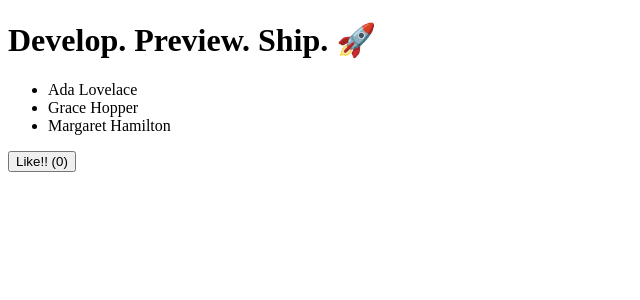
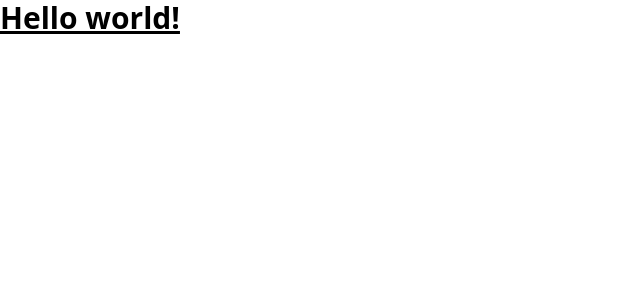
Before and after one commit to UTSCCSCC01/finalprojectf22-tappedin, a Next.js app in the folder tappedin-app/: page / in a window 1280 px wide. Shown: the top 300 px of the page, without its empty margins (0-640 px from the left). Built offline with nearby package versions, Linux system fonts and the light colour scheme.

Commit message:
[TAP-28] Added Tailwind

```diff
--- /dev/null
+++ b/tappedin-app/postcss.config.js
@@ -0,0 +1,6 @@
+module.exports = {
+  plugins: {
+    tailwindcss: {},
+    autoprefixer: {},
+  },
+}
--- /dev/null
+++ b/tappedin-app/src/pages/_app.tsx
@@ -0,0 +1,8 @@
+import '../styles/globals.scss'
+
+
+function MyApp({ Component, pageProps }) {
+  return <Component {...pageProps} />
+}
+
+export default MyApp
--- a/tappedin-app/src/pages/index.tsx
+++ b/tappedin-app/src/pages/index.tsx
@@ -1,39 +1,14 @@
 // index.html
-import { useState } from "react";
-
-function Header({ title })
-{
-    return <h1>{title ? title : "Default title"}</h1>;
-}
 
 export default function HomePage()
 {
-    const names = [ "Ada Lovelace", "Grace Hopper", "Margaret Hamilton" ];
-
-    const [ likes, setLikes ] = useState(0);
-
-    function handleClick()
-    {
-        setLikes(likes + 1);
-        fetch("http://localhost:3001/v1", {
-            method: "POST",
-            headers: {
-                "Content-Type": "application/json"
-            },
-            body: JSON.stringify({ "numLikes": likes })
-        });
-    }
 
     return (
         <div>
-            <Header title="Develop. Preview. Ship. 🚀" />
-            <ul>
-                {names.map((name) => (
-                    <li key={name}>{name}</li>
-                ))}
-            </ul>
+            <h1 className="text-3xl font-bold underline">
+            Hello world!
+            </h1>
+        </div>
 
-            <button onClick={handleClick}>Like!! ({likes})</button>
-        </div>
-    );
+      );
 }
--- /dev/null
+++ b/tappedin-app/src/styles/globals.scss
@@ -0,0 +1,3 @@
+@tailwind base;
+@tailwind components;
+@tailwind utilities;
--- /dev/null
+++ b/tappedin-app/tailwind.config.js
@@ -0,0 +1,12 @@
+/** @type {import('tailwindcss').Config} */
+module.exports = {
+  content: [
+    "./src/pages/**/*.{js,ts,jsx,tsx}",
+    "./src/components/*.{js,ts,jsx,tsx}",
+    "./src/pages/*.{js,ts,jsx,tsx}"
+  ],
+  theme: {
+    extend: {},
+  },
+  plugins: [],
+}
```
Also changed, not shown: tappedin-app/package.json (+7 -3 lines), 1 other file (tests, documents, lock files or other folders).
